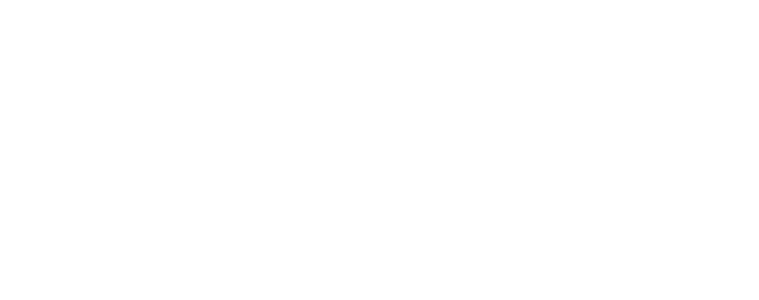
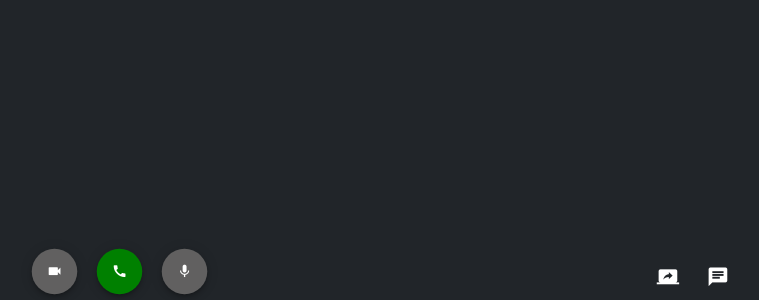
Before and after one commit to adityadahal/Video-Chat, an Angular app: page /client in a window 1280 px wide. Before the commit this address led to /. Shown: the part 500-800 px from the top of the page, without its empty margins (521-1280 px from the left). Built offline with nearby package versions, Linux system fonts and the light colour scheme.

Commit message:
settings option removed from Client

```diff
--- a/src/app/app-routing.module.ts
+++ b/src/app/app-routing.module.ts
@@ -1,10 +1,14 @@
 import { NgModule } from '@angular/core';
 import { RouterModule, Routes } from '@angular/router';
+import { ClientComponent } from './client/client.component';
 import { MainComponent } from './pages/main/main.component';
 import { NotFoundComponent } from './pages/not-found/not-found.component';
 import { RoomComponent } from './pages/room/room.component';
 
-const routes: Routes = [{ path: '', component: RoomComponent }];
+const routes: Routes = [
+  { path: '', component: RoomComponent },
+  { path: 'client', component: ClientComponent },
+];
 
 @NgModule({
   imports: [RouterModule.forRoot(routes, { useHash: false })],
--- a/src/app/client/client.component.html
+++ b/src/app/client/client.component.html
@@ -294,27 +294,10 @@
       </div>
       <div class="col-6 ">
         <div class=" text-white align-items-end status  ">
-          <div class="dropup">
-            <button class="bg-dark toolbar-icon-end  " type="button" id="dropdownMenuButton1" data-bs-toggle="dropdown"
-              aria-expanded="false">
-              <mat-icon class="white-icon">more_vert</mat-icon>
+          <button type="button" (click)="onShare()" class="bg-dark toolbar-icon-end ">
+            <mat-icon class="white-icon">screen_share </mat-icon>
 
           </button>
-            <div class="dropdown-menu bg-light" style="text-decoration: none !important;">
-              <button class="dropdown-item" (click)="onShare()">
-                <mat-icon class="">screen_share</mat-icon>
-              </button>
-              <button class="dropdown-item" (click)="onShare()">
-                <mat-icon class="">settings</mat-icon>
-              </button>
-              <button class="dropdown-item" (click)="toggleForm()">
-                <mat-icon class="">assignment</mat-icon>
-              </button>
-
-
-
-              <!-- <li><a class="dropdown-item" href="#">Something else here</a></li> -->
-            </div>
           <button type="button" (click)="toggleChat()" class="bg-dark toolbar-icon-end ">
             <mat-icon class="white-icon">chat </mat-icon>
             <span *ngIf="chatData.numMissedMessages > 0"
@@ -323,7 +306,7 @@
               <span class="visually-hidden">unread messages</span>
             </span>
           </button>
-          </div>
+
           <!-- <button type="button" (click)="onShare()" class="bg-dark toolbar-icon-end">
             <mat-icon class="white-icon">screen_share</mat-icon>
           </button> -->
```
Lines whose indentation alone changed are shown as unchanged.
